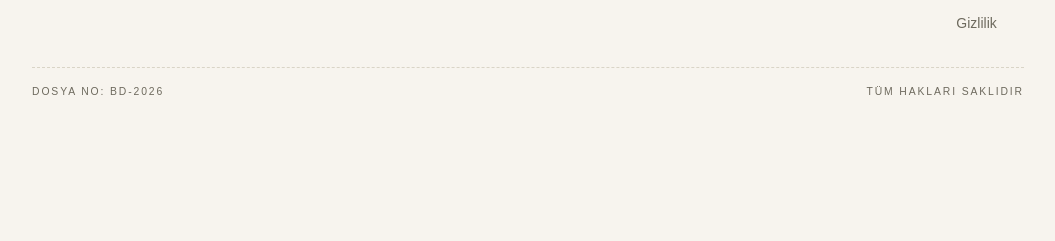
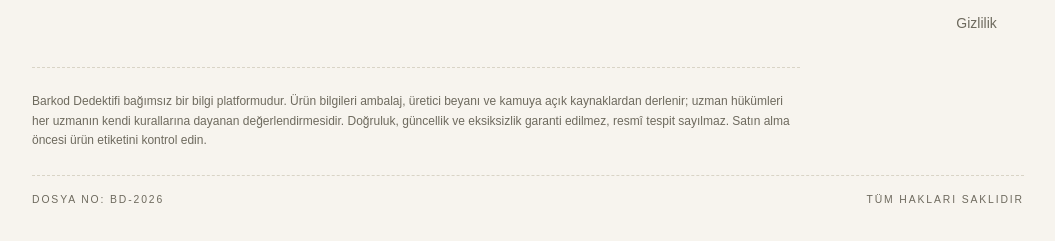
Before and after one commit to rustem-aydin/urundedektifi, a Next.js app: page /giris in a window 1280 px wide. Shown: the part 881-1122 px from the top of the page, without its empty margins (112-1167 px from the left). Before the commit the page ends 1021 px from the top, so only its background shows below. Built offline with nearby package versions, Linux system fonts and the light colour scheme; no server answers.

Commit message:
feat(footer): nitelik/sorumluluk metni ekle

```diff
--- a/src/components/SiteFooter.tsx
+++ b/src/components/SiteFooter.tsx
@@ -49,7 +49,14 @@ export function SiteFooter() {
           </nav>
         </div>
 
-        <div className="mt-8 flex flex-wrap items-center justify-between gap-2 border-t border-dashed border-border pt-4">
+        <p className="mt-8 max-w-3xl border-t border-dashed border-border pt-6 text-xs leading-relaxed text-muted-foreground">
+          Barkod Dedektifi bağımsız bir bilgi platformudur. Ürün bilgileri ambalaj, üretici beyanı
+          ve kamuya açık kaynaklardan derlenir; uzman hükümleri her uzmanın kendi kurallarına
+          dayanan değerlendirmesidir. Doğruluk, güncellik ve eksiksizlik garanti edilmez, resmî
+          tespit sayılmaz. Satın alma öncesi ürün etiketini kontrol edin.
+        </p>
+
+        <div className="mt-6 flex flex-wrap items-center justify-between gap-2 border-t border-dashed border-border pt-4">
           <p className="font-mono text-[0.65rem] tracking-[0.18em] text-faded uppercase">
             DOSYA NO: BD-2026
           </p>
```
